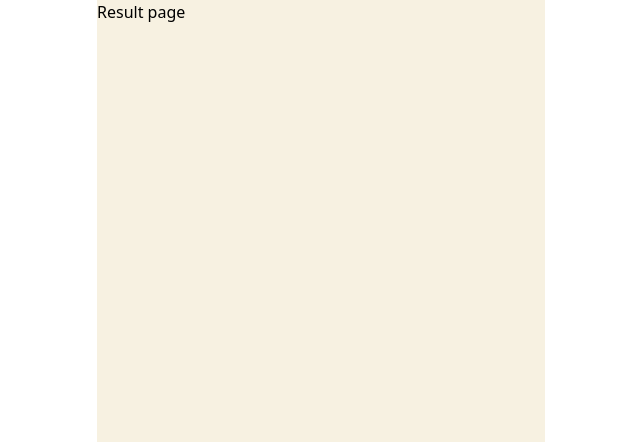
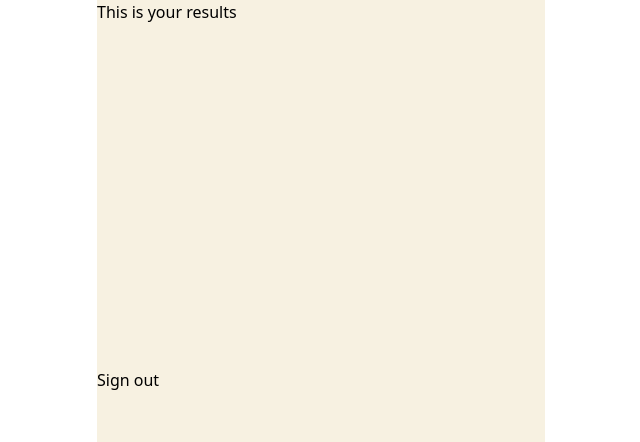
Before and after one commit to NelsoNave/mahjong-app, a Next.js app: page /result in a window 1280 px wide. Shown: the top 442 px of the page, without its empty margins (319-959 px from the left). Built offline with nearby package versions, Linux system fonts and the light colour scheme.

Commit message:
refactor: redirect to the result page if users are already authorized #13

```diff
--- a/app/page.tsx
+++ b/app/page.tsx
@@ -1,7 +1,5 @@
 import { auth } from "@/app/lib/auth";
 import { redirect } from "next/navigation";
-import SignOut from "@/app/components/SignOut";
-import Navigation from "./components/Navigation";
 
 export default async function Home() {
   const session = await auth();
@@ -9,18 +7,7 @@ export default async function Home() {
 
   if (!session) {
     redirect("/login");
+  } else {
+    redirect("/result");
   }
-
-  // Todo : Display the dashboard when the user is authorized
-  return (
-    <>
-      <div>
-        <h1>This is your scores</h1>
-        <h2>Welcome, {session.user?.name}</h2>
-        <h2>{session.user?.image}</h2>
-      </div>
-      <SignOut />
-      <Navigation />
-    </>
-  );
 }
--- a/app/result/page.tsx
+++ b/app/result/page.tsx
@@ -1,10 +1,14 @@
 import React from "react";
 import Navigation from "../components/Navigation";
+import SignOut from "../components/SignOut";
 
 const page = () => {
   return (
     <>
-      <div>Result page</div>
+      <div>
+        <h1>This is your results</h1>
+      </div>
+      <SignOut />
       <Navigation />
     </>
   );
```
